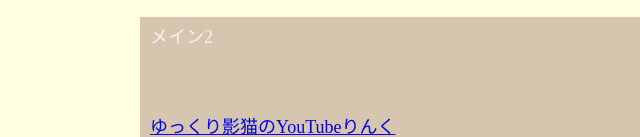
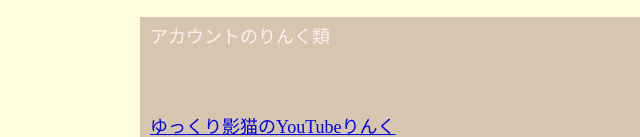
Before and after one commit to kageneko1030/kageneko1030.github.io, a plain HTML site: page index.html in a window 1280 px wide. Shown: the part 663-800 px from the top of the page, 0-640 px from the left. Drawn offline with Linux system fonts and the light colour scheme.

Commit message:
Update index.html

```diff
--- a/index.html
+++ b/index.html
@@ -13,7 +13,7 @@
 </main>
 
 <main>
-<p class="main3">メイン2</p>
+<p class="main3">アカウントのりんく類</p>
 <p class="main4"><br><a href="https://www.youtube.com/channel/UC8tBMlKJkvk1qAyWfSe1I4Q/" target="_blank">ゆっくり影猫のYouTubeりんく</a><br><a href="https://twitter.com/yukkuri_KGNEK0/" target="_blank">ゆっくり影猫のTwitterりんく</a><br><a href="https://discord.gg/5CuSDuyG2Y/" target="_blank">影猫鯖のディスコードりんく</a><br><a href="https://www.youtube.com/c/ksanch0710/" target="_blank">頼れるけーさんのYouTubeりんく</a><br><a href="https://twitter.com/kch_yukkuri178/" target="_blank">頼れるけーさんのTwitterりんく</a></p>
 </main>
 
```
